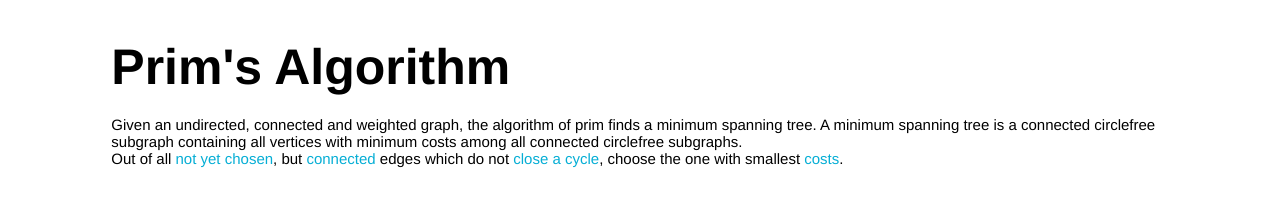
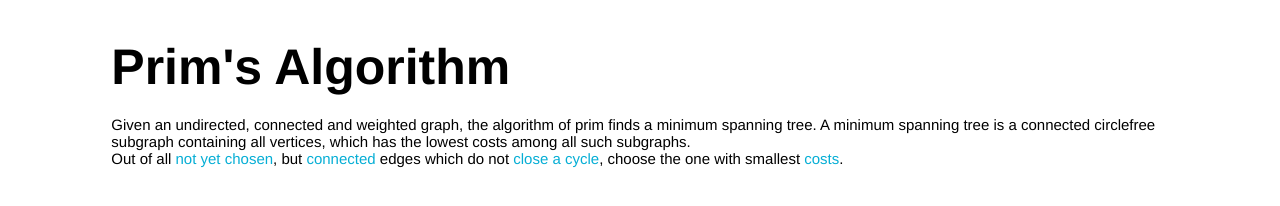
Before and after one commit to lslah/prim, a plain HTML site: page index.html in a window 1280 px wide. Drawn offline with nearby package versions, Linux system fonts and the light colour scheme; a script that the page names is missing.

Commit message:
Correct description.

```diff
--- a/index.html
+++ b/index.html
@@ -16,8 +16,8 @@
                 <div id="description">
 Given an undirected, connected and weighted graph, the algorithm of prim finds
 a minimum spanning tree. A minimum spanning tree is a connected circlefree
-subgraph containing all vertices with minimum costs among all connected
-circlefree subgraphs.</br>
+subgraph containing all vertices, which has the lowest costs among all such
+subgraphs.</br>
 
 Out of all <span class="tt" title="gray">not yet chosen</span>, but <span
 class="tt" title="to at least one marked point">connected</span> edges which do
```
